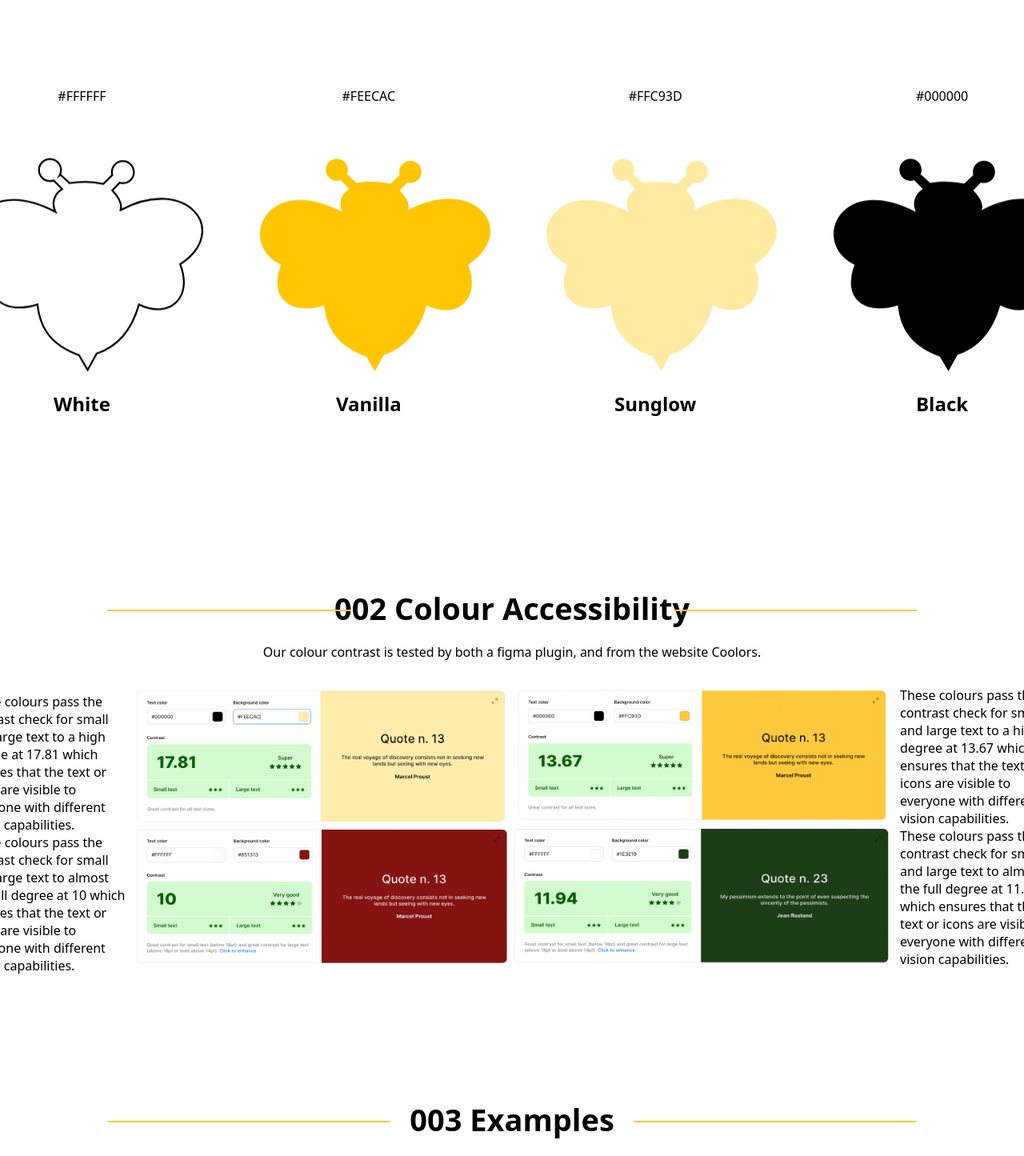
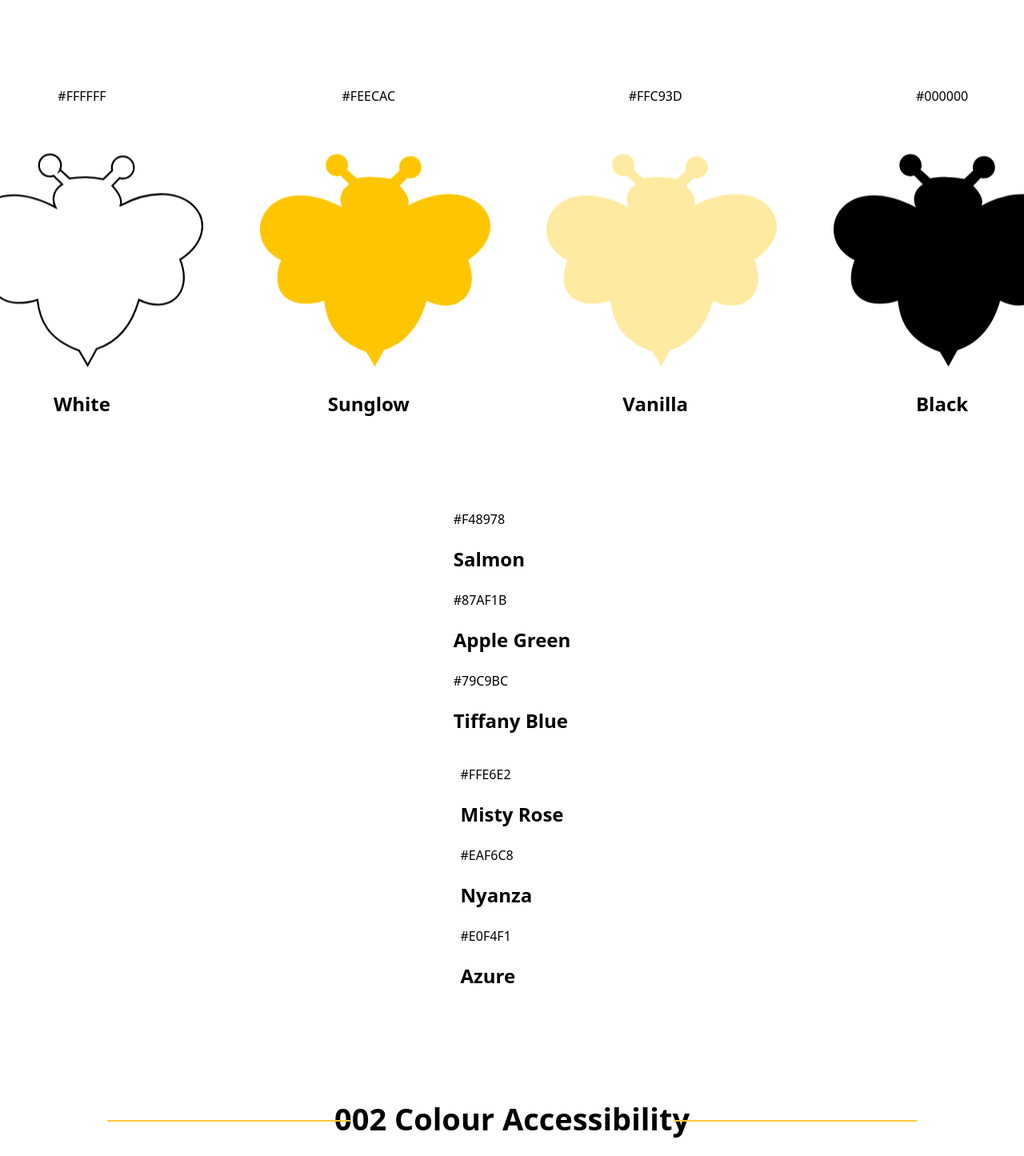
Before and after one commit to kellyzyhuang/HiveFive-Styleguide, a Next.js app: page /Colors in a window 1280 px wide. Shown: the part 788-2233 px from the top of the page at 80% size. Built offline with nearby package versions, Linux system fonts and the light colour scheme.

Commit message:
add additional colors in page

```diff
--- a/pages/Colors.js
+++ b/pages/Colors.js
@@ -30,17 +30,51 @@ export default function Colors() {
             <div className={styles.secondaryContainer}>
               <p>#FEECAC</p>
               <Image className={styles.secondary} src={"/images/sunglow_color.svg"} width={1} height={1}/>
-              <p className={styles.colorName}>Vanilla</p>
+              <p className={styles.colorName}>Sunglow</p>
             </div>
             <div className={styles.accentContainer}>
               <p>#FFC93D</p>
               <Image className={styles.accent} src={"/images/vanilla_color.svg"} width={1} height={1}/>
-              <p className={styles.colorName}>Sunglow</p>
+              <p className={styles.colorName}>Vanilla</p>
             </div>
             <div className={styles.blackContainer}>
               <p>#000000</p>
               <Image className={styles.black} src={"/images/black_color.svg"} width={1} height={1}/>
               <p className={styles.colorName}>Black</p>
+            </div>
+          </div>
+          <div className={styles.paletteBright}>
+            <div className={styles.salmonContainer}>
+              <p>#F48978</p>
+              <Image className={styles.salmon} src={"/images/salmon.svg"} width={1} height={1}/>
+              <p className={styles.colorName}>Salmon</p>
+            </div>
+            <div className={styles.appleGreenContainer}>
+              <p>#87AF1B</p>
+              <Image className={styles.appleGreen} src={"/images/apple_green.svg"} width={1} height={1}/>
+              <p className={styles.colorName}>Apple Green</p>
+            </div>
+            <div className={styles.tiffBlueContainer}>
+              <p>#79C9BC</p>
+              <Image className={styles.tiffBlue} src={"/images/tiffany_blue.svg"} width={1} height={1}/>
+              <p className={styles.colorName}>Tiffany Blue</p>
+            </div>
+          </div>
+          <div className={styles.palettePastel}>
+            <div className={styles.mistyRoseContainer}>
+              <p>#FFE6E2</p>
+              <Image className={styles.mistyRose} src={"/images/misty_rose.svg"} width={1} height={1}/>
+              <p className={styles.colorName}>Misty Rose</p>
+            </div>
+            <div className={styles.nyanzaContainer}>
+              <p>#EAF6C8</p>
+              <Image className={styles.nyanza} src={"/images/nyanza.svg"} width={1} height={1}/>
+              <p className={styles.colorName}>Nyanza</p>
+            </div>
+            <div className={styles.azureContainer}>
+              <p>#E0F4F1</p>
+              <Image className={styles.azure} src={"/images/azure_blue.svg"} width={1} height={1}/>
+              <p className={styles.colorName}>Azure</p>
             </div>
           </div>
           <h2 className={styles.heading}>002 Colour Accessibility</h2>
```
